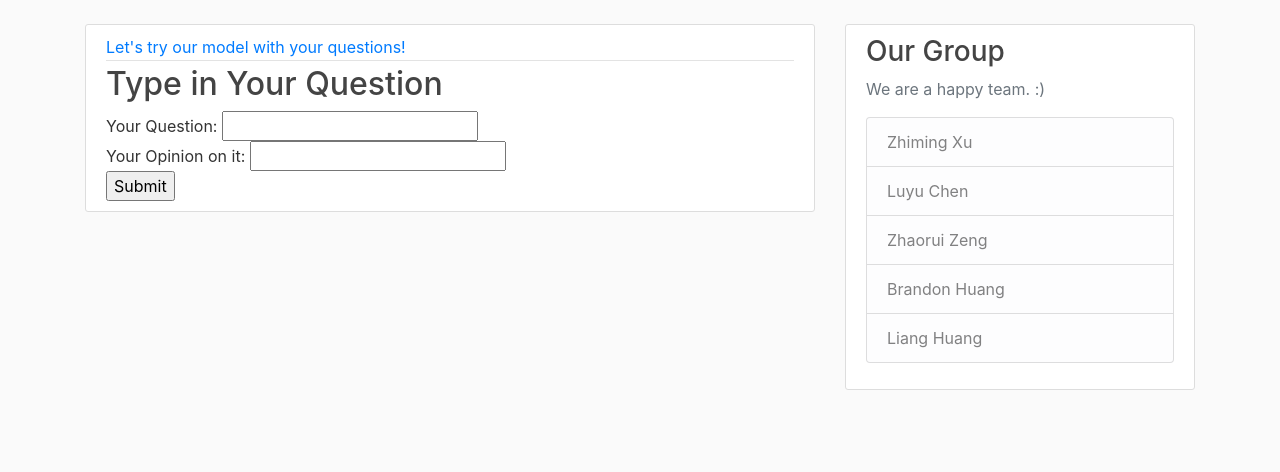
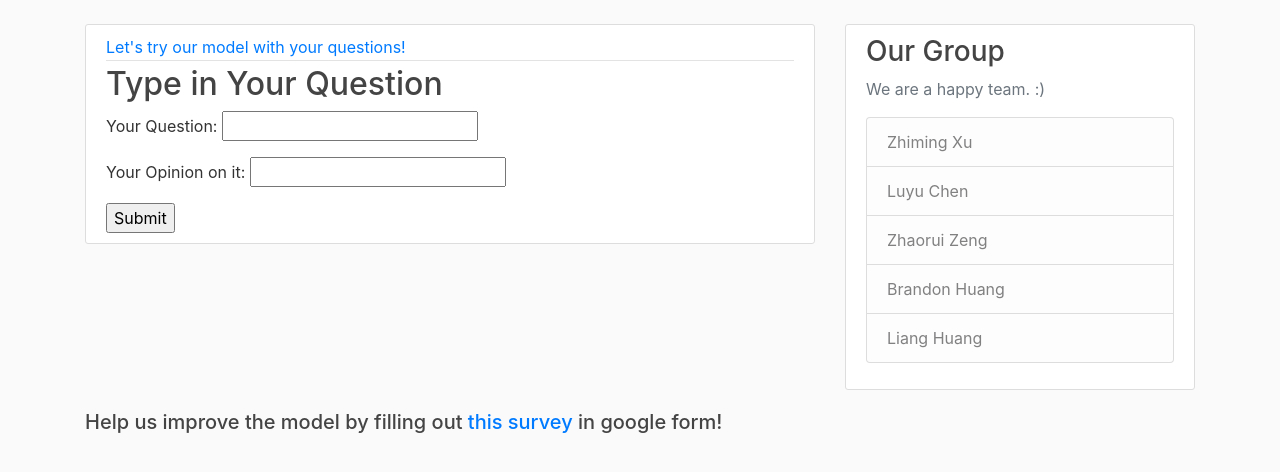
Before and after one commit to zhiming-xu/Q-Filter, a Flask app: page / in a window 1280 px wide. Shown: the part 56-528 px from the top of the page. Run offline with Flask 2, Linux system fonts and the light colour scheme; parts of the project's set-up code (start-up, migrations or seed data) failed here and were passed over; some libraries are stand-ins or nearby versions.

Commit message:
slightly modify html

```diff
--- a/ProjectDemo/template/home.html
+++ b/ProjectDemo/template/home.html
@@ -8,7 +8,9 @@
             <h2><a class="article-title" href="#">{{ posts.title }}</a></h2>
               <form action="" method="POST">
                 Your Question: <input type="text" name="question"><br>
+                <p></p><p></p>
                 Your Opinion on it: <input type="text" name="opinion"><br>
+                <p></p><p></p>
                 <input type="submit" value="Submit">
               </form>
           </div>
--- a/ProjectDemo/template/layout.html
+++ b/ProjectDemo/template/layout.html
@@ -47,6 +47,11 @@
             </p>
           </div>
         </div>
+        <div class="col-md-8">
+            <h5>Help us improve the model by filling out
+                <a href="http://forms.gle/9yUpNLpFSKL2bWXr5">this survey</a>
+                in google form!</h5>
+        </div>
       </div>
     </main>
 
```
